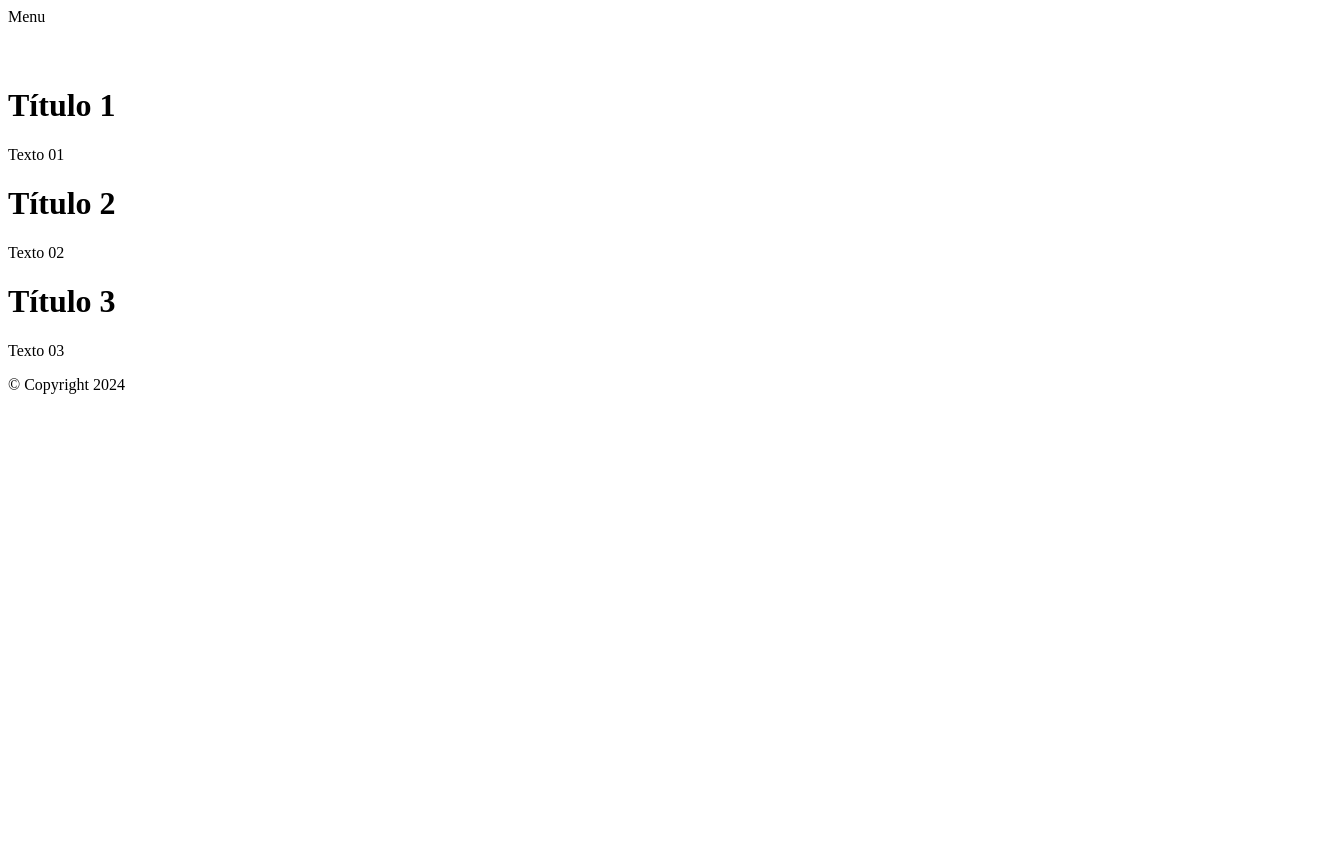
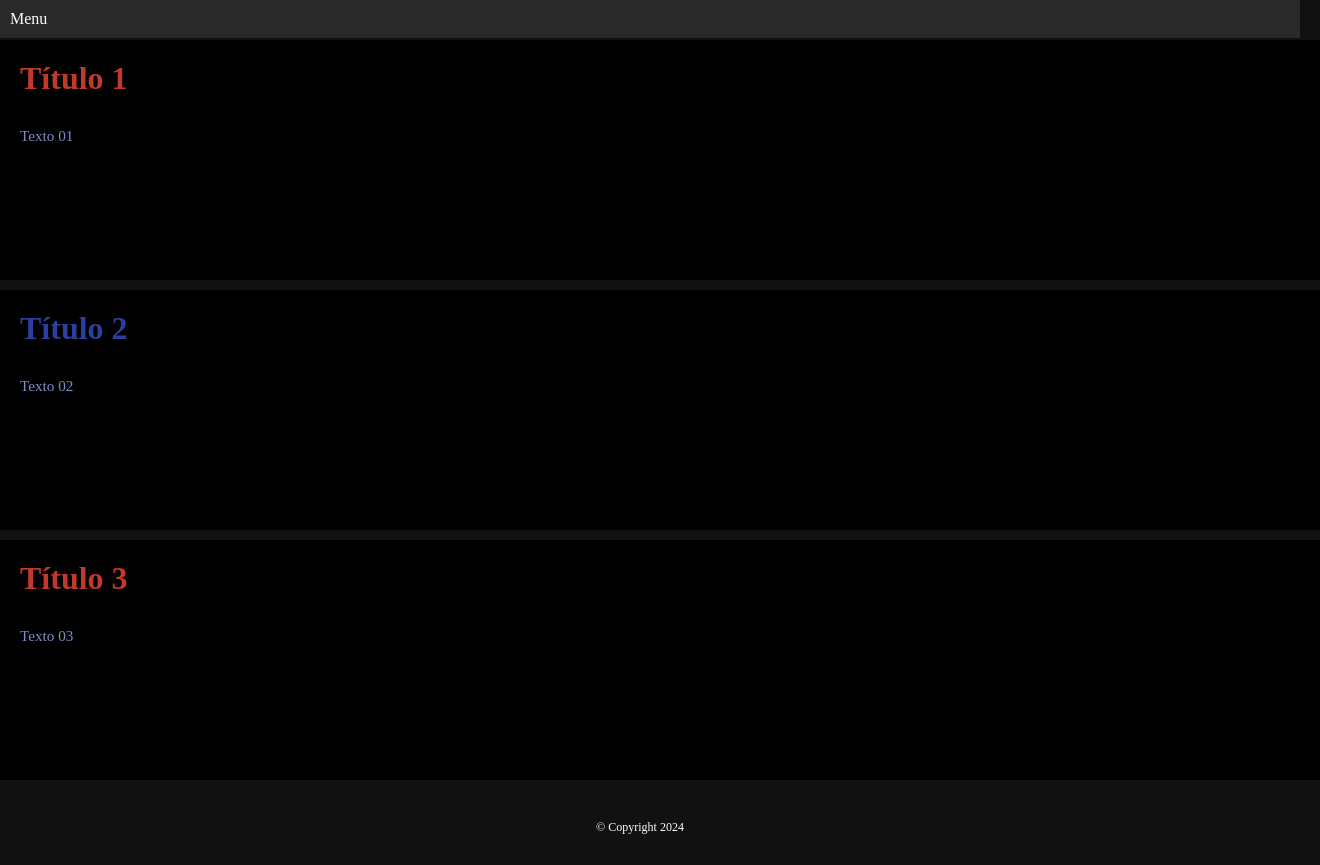
Before and after one commit to vitordasilvareis/Criando-Se-es-com-DIV-CLASS, a plain HTML site: page index.html in a window 1280 px wide. Shown: the whole page, 1320 px wide, since content can reach past the window. Before the commit the page ends 800 px from the top, so only its background shows below. Drawn offline with Linux system fonts and the light colour scheme.

Commit message:
Update style.css

```diff
--- a/style.css
+++ b/style.css
@@ -1,3 +1,55 @@
-*{
-    box-sizing: border-box;
-}
+* {
+    padding: 0;
+    margin: 0;
+  }
+
+  body {
+    background-color: #111;
+  }
+
+  .secao {
+    background-color: black;
+    width: 100%;
+    height: 200px;
+    padding: 20px;
+    margin-bottom: 10px;
+  }
+
+  .titulo-1 {
+    color: #c0392b;
+    font-size: 2em;
+    font-weight: bold;
+  }
+
+  .titulo-2 {
+    color: #2c3e9e;
+    font-size: 2em;
+    font-weight: bold;
+  }
+
+  .titulo-3 {
+    color: #c0392b;
+    font-size: 2em;
+    font-weight: bold;
+  }
+
+  .texto {
+    color: #7f8cc8;
+    font-size: 0.95em;
+    margin-top: 30px;
+  }
+
+  header {
+    width: 100%;
+    background-color: rgba(255, 255, 255, 0.1);
+    position: fixed;
+    padding: 10px;
+    color: white;
+  }
+
+  footer {
+    padding: 30px;
+    text-align: center;
+    font-size: 12px;
+    color: white;
+  }
```
